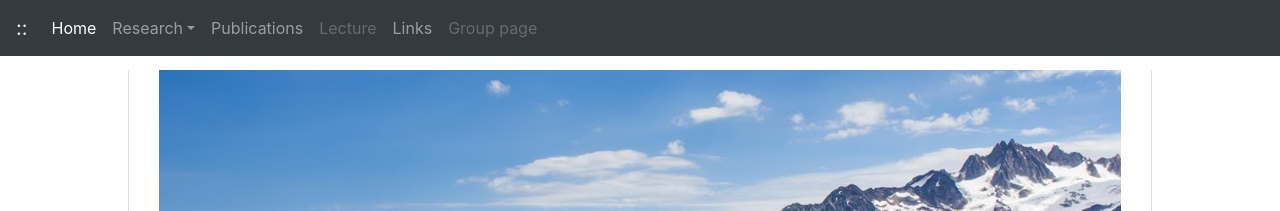
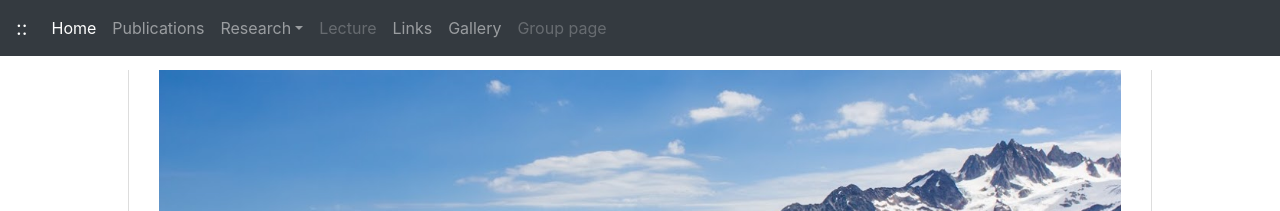
Before and after one commit to jhgoh/jhgoh.github.io, a Jekyll site: the page built from index.html, in a window 1280 px wide. Shown: the top 211 px of the page. Built offline with Jekyll 4.4.1, drawn with Linux system fonts in a browser that asks for light colours; nearby versions of some CDN libraries.

Commit message:
change order
add new page

```diff
--- a/_includes/header.html
+++ b/_includes/header.html
@@ -10,6 +10,9 @@
           <li class="nav-item {%if page.title%}{%else%}active{%endif%}">
             <a class="nav-link" href="/">Home</a>
           </li>
+          <li class="nav-item {%if page.title == 'Publications'%}active{%endif%}">
+            <a class="nav-link" href="Publications">Publications</a>
+          </li>
           <li class="nav-item dropdown">
             <a class="nav-link dropdown-toggle" href="#" id="dropdown01" data-toggle="dropdown" aria-haspopup="true" aria-expanded="false">Research</a>
             <div class="dropdown-menu" aria-labelledby="dropdown01">
@@ -17,14 +20,14 @@
               <!--<a class="dropdown-item" href="#">Machine Learning</a>-->
             </div>
           </li>
-          <li class="nav-item {%if page.title == 'Publications'%}active{%endif%}">
-            <a class="nav-link" href="Publications">Publications</a>
-          </li>
           <li class="nav-item {%if page.title == 'Lecture'%}active{%endif%}">
             <a class="nav-link disabled" href="#">Lecture</a>
           </li>
           <li class="nav-item {%if page.title == 'Links'%}active{%endif%}">
             <a class="nav-link" href="Links">Links</a>
+          </li>
+          <li class="nav-item {%if page.title == 'Gallery'%}active{%endif%}">
+            <a class="nav-link" href="Gallery">Gallery</a>
           </li>
           <li class="nav-item {%if page.title == 'Group'%}active{%endif%}">
             <a class="nav-link disabled" href="#">Group page</a>
```
Also changed, not shown: Gallery.md (added, +2 -0 lines).
